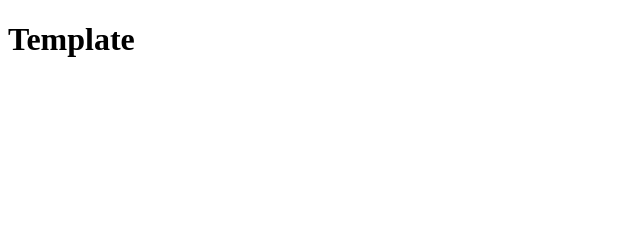
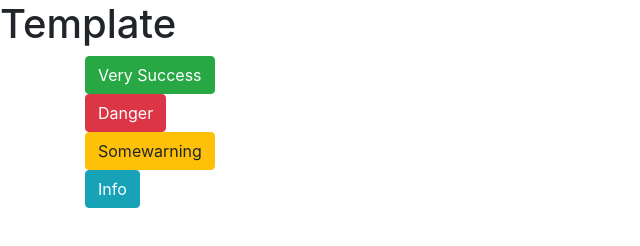
Before and after one commit to Simmigon-flagg/Monster, a plain HTML site: page index.html in a window 1280 px wide. Shown: the whole page, without its empty margins (0-640 px from the left). Drawn offline with nearby package versions, Linux system fonts and the light colour scheme.

Commit message:
Added bootstrap template

```diff
--- a/index.html
+++ b/index.html
@@ -5,13 +5,50 @@
     <meta charset="UTF-8">
     <title>Template</title>
 
-    <!-- Added link to the jQuery Library -->
-    <!-- <script src="https://cdnjs.cloudflare.com/ajax/libs/jquery/3.2.1/jquery.min.js"></script> -->
+    <meta charset="utf-8">
+    <meta name="viewport" content="width=device-width, initial-scale=1, shrink-to-fit=no">
+
+    <!-- Bootstrap CSS -->
+    <link rel="stylesheet" href="https://stackpath.bootstrapcdn.com/bootstrap/4.1.3/css/bootstrap.min.css" integrity="sha384-MCw98/SFnGE8fJT3GXwEOngsV7Zt27NXFoaoApmYm81iuXoPkFOJwJ8ERdknLPMO"
+        crossorigin="anonymous">
 
     <script src="assets/javascript/app.js"></script>
 </head>
+
 <body>
     <h1>Template</h1>
+    <div class="container">
+        <div class="row">
+            <div class="col-sm">
+                <!--DID this show  -->
+                <button type="button" class="btn btn-success">Very Success</button>
+            </div>
+
+        </div>
+
+        <div class="row">
+            <div class="col-sm">
+                <button type="button" class="btn btn-danger">Danger</button>
+            </div>
+
+        </div>
+
+        <div class="row">
+            <div class="col-sm">
+                <!-- I hope this does not show  -->
+                <button type="button" class="btn btn-warning">Somewarning</button>
+            </div>
+
+        </div>
+
+        <div class="row">
+            <div class="col-sm">
+                <button type="button" class="btn btn-info">Info</button>
+            </div>
+
+        </div>
+    </div>
+    </div>
 
 </body>
 
```
